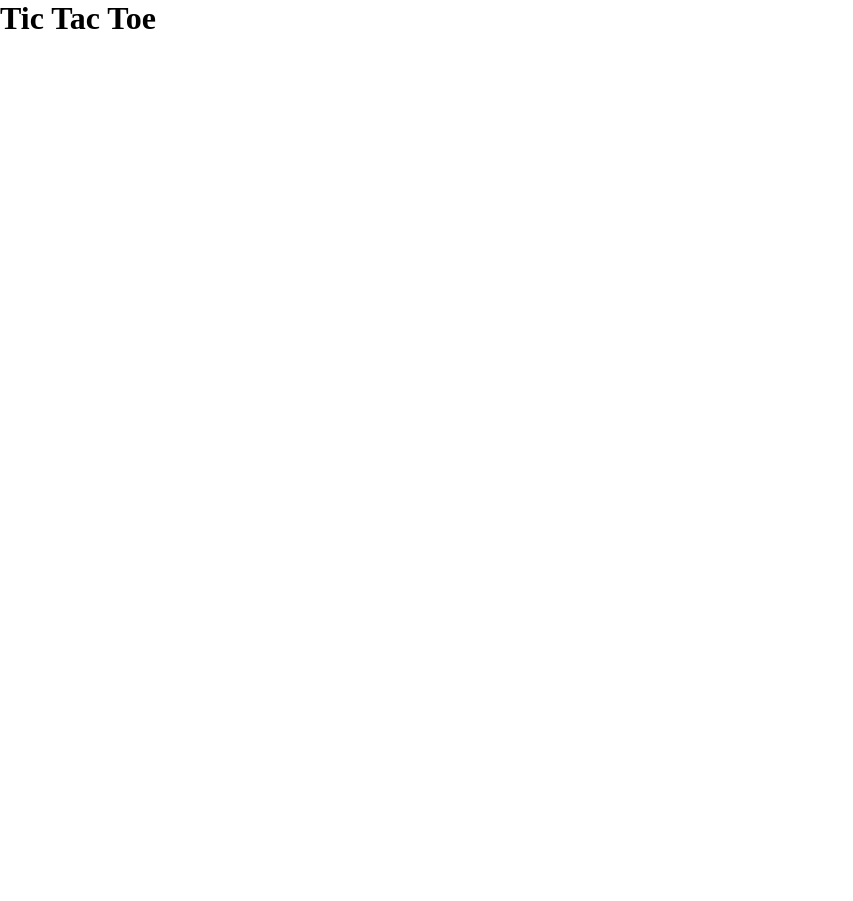
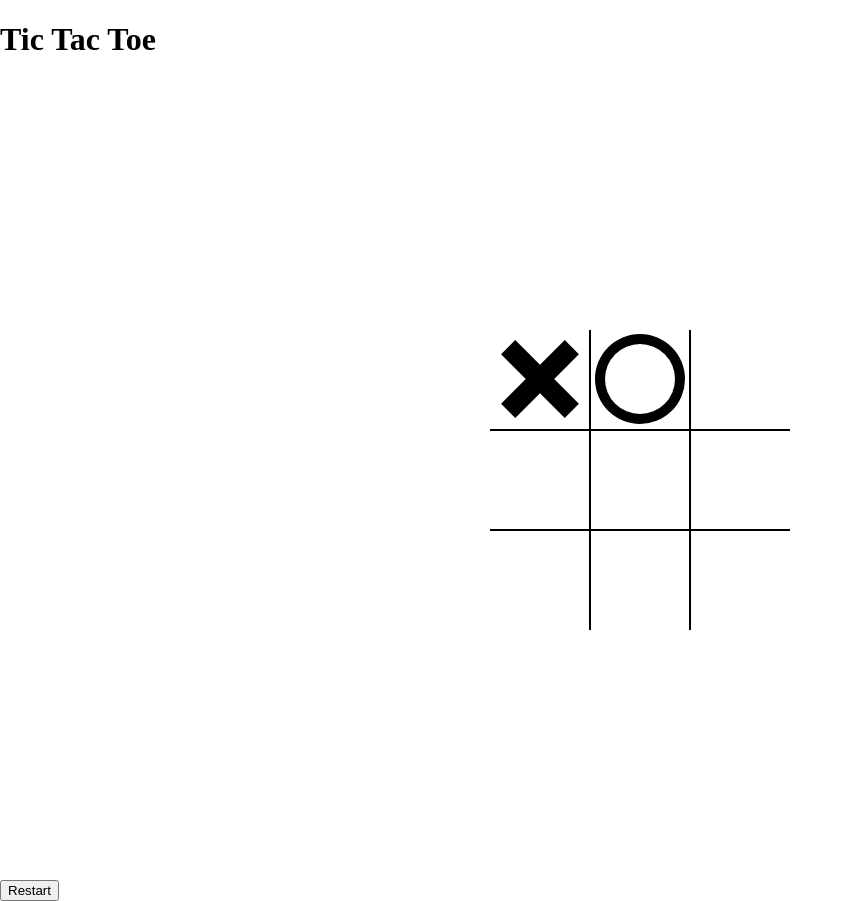
Before and after one commit to papunatsiskadze/FinalProject, a plain HTML site: page html/TicTacToe.html in a window 1280 px wide. Shown: the whole page, without its empty margins (0-853 px from the left). Before the commit the page ends 800 px from the top, so only its background shows below. Drawn offline with Linux system fonts and the light colour scheme.

Commit message:
tictactoe half

```diff
--- a/html/TicTacToe.html
+++ b/html/TicTacToe.html
@@ -13,13 +13,20 @@
     </h1>
 </header>
 <body>
-    <main></main>
-        <div class="playerswitch">
-
-        </div>
-        <section>
-            <div></div>
-        </section>
-    </main>
+   <div class="board" id="board">
+      <div class="cell x" data-cell=""></div>
+      <div class="cell circle" data-cell=""></div>
+      <div class="cell" data-cell=""></div>
+      <div class="cell" data-cell=""></div>
+      <div class="cell" data-cell=""></div>
+      <div class="cell" data-cell=""></div>
+      <div class="cell" data-cell=""></div>
+      <div class="cell" data-cell=""></div>
+      <div class="cell" data-cell=""></div>
+   </div>
+   <div class="resmessage" id="resmessage">
+    <div data-resmessagetext></div>
+    <button id="restartbtn">Restart</button>
+   </div>
 </body>
 </html>
--- a/style/Game.css
+++ b/style/Game.css
@@ -1,4 +1,78 @@
-*{
-    padding: 0;
+*,*::after, *::before {
+    box-sizing: border-box;
+}
+body{
     margin: 0;
 }
+.board{
+    width: 100%;
+    height: 100vh;
+    display: grid;
+    justify-content: center;
+    align-content: center;
+    grid-template-columns: repeat(3,auto);
+    justify-items: center;
+    align-items: center;
+}
+.cell{
+    position: relative;
+    display: flex;
+    justify-content: center;
+    align-items: center;
+    width: 100px;
+    height: 100px;
+    border: 1px solid rgb(0, 0, 0);
+}
+.cell:first-child,
+.cell:nth-child(2),
+.cell:nth-child(3){
+    border-top: none;
+}
+
+.cell:nth-child(3n + 1){
+    border-left: none;
+}
+.cell:nth-child(3n + 3){
+    border-right: none;
+}
+
+.cell:last-child,
+.cell:nth-child(7),
+.cell:nth-child(8){
+    border-bottom: none;
+}
+.cell.x{
+    background-color: ;
+}
+.cell.x::before,
+.cell.x::after{
+    position: absolute;
+    content: '';
+    width: 20px;
+    height: 90px;
+    background-color: black;
+}
+
+.cell.x::before{
+    transform: rotate(45deg);
+}
+.cell.x::after{
+    transform: rotate(-45deg);
+}
+
+.cell.circle::before,
+.cell.circle::after{
+    position: absolute;
+    content: '';
+    border-radius: 50%;
+}
+.cell.circle::before{
+    width: 90px;
+    height: 90px;
+    background-color: black;
+}
+.cell.circle::after{
+    width: 70px;
+    height: 70px;
+    background-color: rgb(255, 255, 255);
+}
```
